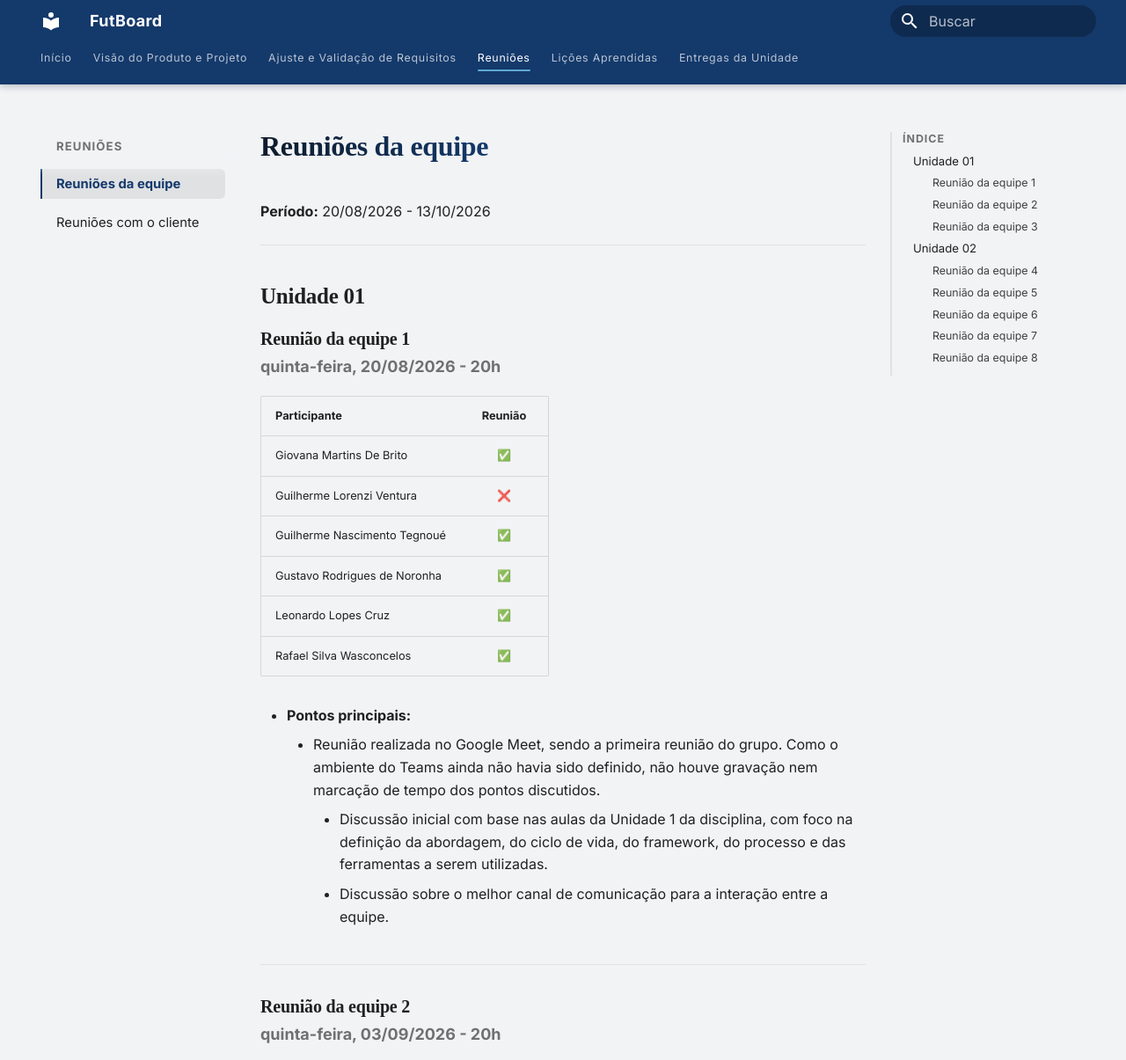
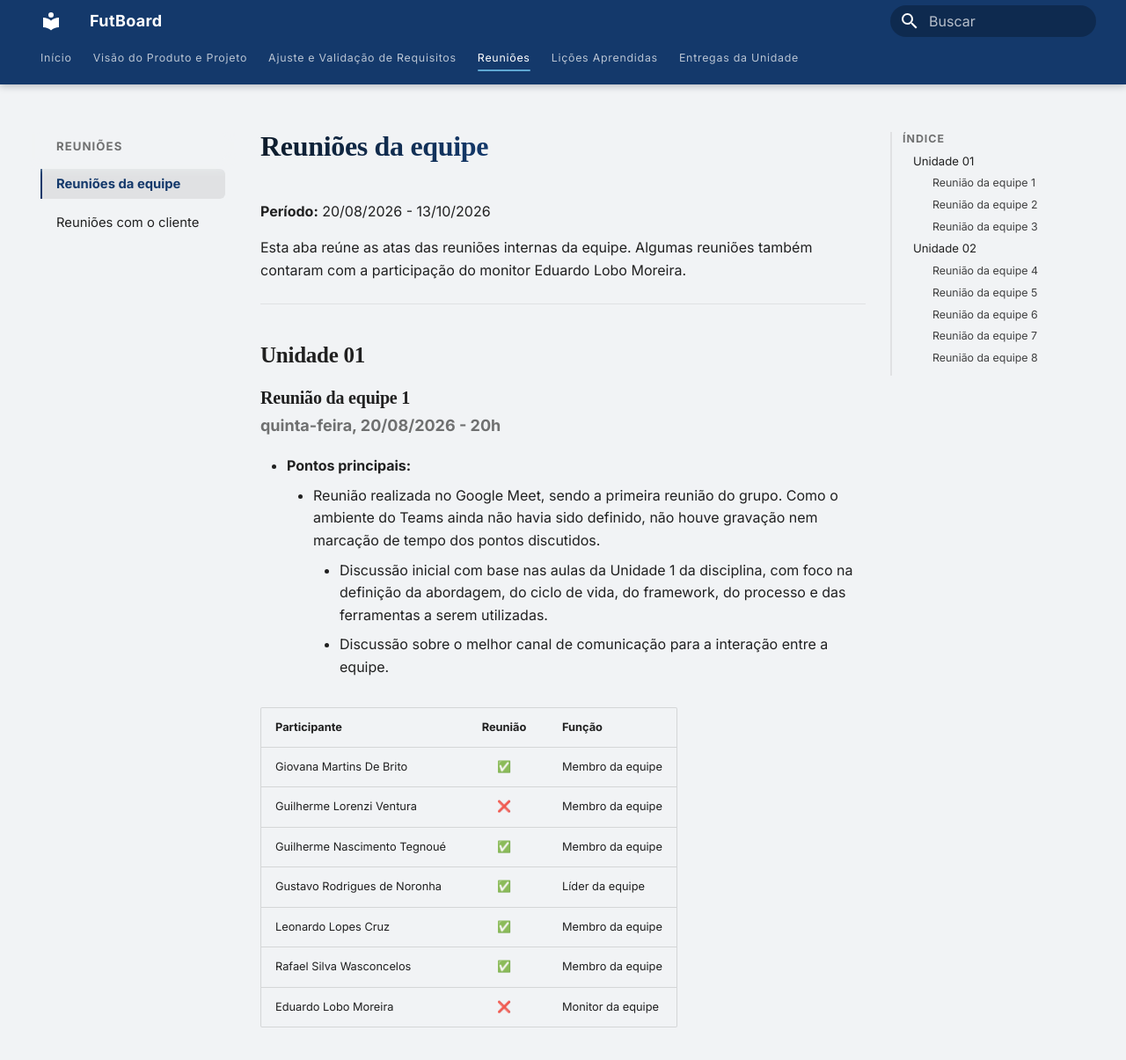
Before and after one commit to mdsreq-fga-unb/REQ-2026.2-T01-FutBoard, an MkDocs documentation site: the page built from docs/atas-reunioes/reunioes-da-equipe.md, in a window 1280 px wide and 1400 px high, cut to the strip 0-1205 px from the top of the window. Shown: the whole strip at 88% size. Built offline with MkDocs 1.6.1 and Material for MkDocs 9.7.7, drawn with Linux system fonts in a browser that asks for light colours; some of the changed text lies outside the part shown.

Commit message:
docs: atualiza atas das reunioes da equipe

```diff
--- a/docs/atas-reunioes/reunioes-da-equipe.md
+++ b/docs/atas-reunioes/reunioes-da-equipe.md
@@ -1,6 +1,8 @@
 # Reuniões da equipe
 
 **Período:** 20/08/2026 - 13/10/2026
+
+Esta aba reúne as atas das reuniões internas da equipe. Algumas reuniões também contaram com a participação do monitor Eduardo Lobo Moreira.
 
 ---
 
@@ -10,19 +12,20 @@
 
 <p class="reuniao-data">quinta-feira, 20/08/2026 - 20h</p>
 
-| Participante | Reunião |
-| :--- | :---: |
-| Giovana Martins De Brito | ✅ |
-| Guilherme Lorenzi Ventura | ❌ |
-| Guilherme Nascimento Tegnoué | ✅ |
-| Gustavo Rodrigues de Noronha | ✅ |
-| Leonardo Lopes Cruz | ✅ |
-| Rafael Silva Wasconcelos | ✅ |
-
 - **Pontos principais:**
     - Reunião realizada no Google Meet, sendo a primeira reunião do grupo. Como o ambiente do Teams ainda não havia sido definido, não houve gravação nem marcação de tempo dos pontos discutidos.
         - Discussão inicial com base nas aulas da Unidade 1 da disciplina, com foco na definição da abordagem, do ciclo de vida, do framework, do processo e das ferramentas a serem utilizadas.
         - Discussão sobre o melhor canal de comunicação para a interação entre a equipe.
+
+| Participante | Reunião | Função |
+| :--- | :---: | :--- |
+| Giovana Martins De Brito | ✅ | Membro da equipe |
+| Guilherme Lorenzi Ventura | ❌ | Membro da equipe |
+| Guilherme Nascimento Tegnoué | ✅ | Membro da equipe |
+| Gustavo Rodrigues de Noronha | ✅ | Líder da equipe |
+| Leonardo Lopes Cruz | ✅ | Membro da equipe |
+| Rafael Silva Wasconcelos | ✅ | Membro da equipe |
+| Eduardo Lobo Moreira | ❌ | Monitor da equipe |
 
 ---
 
@@ -33,21 +36,21 @@
 <iframe width="560" height="315" src="https://www.youtube.com/embed/dmpsZyy7fM0" title="YouTube video player" frameborder="0" allow="accelerometer; autoplay; clipboard-write; encrypted-media; gyroscope; picture-in-picture; web-share" referrerpolicy="strict-origin-when-cross-origin" allowfullscreen></iframe>
 acesse diretamente pelo link: [https://www.youtube.com/watch?v=dmpsZyy7fM0](https://www.youtube.com/watch?v=dmpsZyy7fM0)
 
-| Participante | Reunião |
-| :--- | :---: |
-| Giovana Martins De Brito | ✅ |
-| Guilherme Lorenzi Ventura | ❌ |
-| Guilherme Nascimento Tegnoué | ✅ |
-| Gustavo Rodrigues de Noronha | ✅ |
-| Leonardo Lopes Cruz | ✅ |
-| Rafael Silva Wasconcelos | ✅ |
+- **Pontos principais:**
+    - **[(0:00–21:20)](https://youtu.be/dmpsZyy7fM0?t=0)** Brainstorming geral sobre o formato da documentação, processo de validação e prototipação, com orientações do monitor
+    - **[(21:20–45:14)](https://youtu.be/dmpsZyy7fM0?t=1280)** Divisão de tópicos da entrega, confirmando a abordagem híbrida, discussão sobre combinação de (RAD + Scrum) e organização por unidades
+    - **[(45:14–50:18)](https://youtu.be/dmpsZyy7fM0?t=2714)** Configuração do GitPages com base no exemplo de outro grupo
+    - **[(50:18–56:25)](https://youtu.be/dmpsZyy7fM0?t=3018)** Brainstorming sobre as tecnologias a serem utilizadas e primeiros requisitos não funcionais (ex: responsividade)
 
-- **Pontos principais:**
-    - Reunião com o monitor (Eduardo Lobo Moreira):
-        - **(0:00–21:20)** Brainstorming geral sobre o formato da documentação, processo de validação e prototipação, com orientações do monitor
-        - **(21:20–45:14)** Divisão de tópicos da entrega, confirmando a abordagem híbrida, discussão sobre combinação de (RAD + Scrum) e organização por unidades
-        - **(45:14–50:18)** Configuração do GitPages com base no exemplo de outro grupo
-        - **(50:18–56:25)** Brainstorming sobre as tecnologias a serem utilizadas e primeiros requisitos não funcionais (ex: responsividade)
+| Participante | Reunião | Função |
+| :--- | :---: | :--- |
+| Giovana Martins De Brito | ✅ | Membro da equipe |
+| Guilherme Lorenzi Ventura | ❌ | Membro da equipe |
+| Guilherme Nascimento Tegnoué | ✅ | Membro da equipe |
+| Gustavo Rodrigues de Noronha | ✅ | Líder da equipe |
+| Leonardo Lopes Cruz | ✅ | Membro da equipe |
+| Rafael Silva Wasconcelos | ✅ | Membro da equipe |
+| Eduardo Lobo Moreira | ✅ | Monitor da equipe |
 
 ---
 
@@ -58,18 +61,19 @@
 <iframe width="560" height="315" src="https://www.youtube.com/embed/sGVy99lSdjE" title="Reunião da equipe 3" frameborder="0" allow="accelerometer; autoplay; clipboard-write; encrypted-media; gyroscope; picture-in-picture; web-share" allowfullscreen></iframe>
 acesse diretamente pelo link: [https://youtu.be/sGVy99lSdjE](https://youtu.be/sGVy99lSdjE)
 
-| Participante | Reunião |
-| :--- | :---: |
-| Giovana Martins De Brito | ✅ |
-| Guilherme Lorenzi Ventura | ✅ |
-| Guilherme Nascimento Tegnoué | ✅ |
-| Gustavo Rodrigues de Noronha | ✅ |
-| Leonardo Lopes Cruz | ✅ |
-| Rafael Silva Wasconcelos | ✅ |
-
 - **Pontos principais:**
     - Reunião:
-        - **(0:00–20:37)** Apresentação do projeto para a turma, Unidade 1 da disciplina: cenário atual do cliente (Canaã Esporte Clube e Marcos Vinícius), mapa de stakeholders, objetivos e características do produto, tecnologias escolhidas, intervenção social, justificativa da metodologia RAD, plano de engenharia de requisitos e cronograma de entregas
+        - **[(0:00–20:37)](https://youtu.be/sGVy99lSdjE?t=0)** Apresentação do projeto para a turma, Unidade 1 da disciplina: cenário atual do cliente (Canaã Esporte Clube e Marcos Vinícius), mapa de stakeholders, objetivos e características do produto, tecnologias escolhidas, intervenção social, justificativa da metodologia RAD, plano de engenharia de requisitos e cronograma de entregas
+
+| Participante | Reunião | Função |
+| :--- | :---: | :--- |
+| Giovana Martins De Brito | ✅ | Membro da equipe |
+| Guilherme Lorenzi Ventura | ✅ | Membro da equipe |
+| Guilherme Nascimento Tegnoué | ✅ | Membro da equipe |
+| Gustavo Rodrigues de Noronha | ✅ | Líder da equipe |
+| Leonardo Lopes Cruz | ✅ | Membro da equipe |
+| Rafael Silva Wasconcelos | ✅ | Membro da equipe |
+| Eduardo Lobo Moreira | ❌ | Monitor da equipe |
 
 ---
 
@@ -83,22 +87,23 @@
 
 acesse diretamente pelo link: [https://www.youtube.com/watch?v=eY2iFLayj3U](https://www.youtube.com/watch?v=eY2iFLayj3U)
 
-| Participante | Reunião |
-| :--- | :---: |
-| Giovana Martins De Brito | ✅ |
-| Guilherme Lorenzi Ventura | ✅ |
-| Guilherme Nascimento Tegnoué | ✅ |
-| Gustavo Rodrigues de Noronha | ✅ |
-| Leonardo Lopes Cruz | ✅ |
-| Rafael Silva Wasconcelos | ✅ |
-
 - **Pontos principais:**
     - Reunião:
-        - **(0:00–4:22)** Transformação da transcrição da reunião com o cliente em requisitos e histórias de usuário, e revisão inicial da matriz MoSCoW já esboçada
-        - **(4:22–10:09)** Divisão das issues do GitHub entre os integrantes e organização do quadro no GitHub Projects
-        - **(12:20–23:51)** Revisão de issues apontadas pelo professor George, como a ausência de validação pela comissão técnica nas análises
-        - **(26:57–42:40)** Planejamento da entrega de um protótipo de baixa/média fidelidade: construção do fluxo de interface a partir dos RFs
-        - **(51:19–1:03:45)** Revisão do cronograma da disciplina e organização de documentos para as próximas entregas
+        - **[(0:00–4:22)](https://youtu.be/eY2iFLayj3U?t=0)** Transformação da transcrição da reunião com o cliente em requisitos e histórias de usuário, e revisão inicial da matriz MoSCoW já esboçada
+        - **[(4:22–10:09)](https://youtu.be/eY2iFLayj3U?t=262)** Divisão das issues do GitHub entre os integrantes e organização do quadro no GitHub Projects
+        - **[(12:20–23:51)](https://youtu.be/eY2iFLayj3U?t=740)** Revisão de issues apontadas pelo professor George, como a ausência de validação pela comissão técnica nas análises
+        - **[(26:57–42:40)](https://youtu.be/eY2iFLayj3U?t=1617)** Planejamento da entrega de um protótipo de baixa/média fidelidade: construção do fluxo de interface a partir dos RFs
+        - **[(51:19–1:03:45)](https://youtu.be/eY2iFLayj3U?t=3079)** Revisão do cronograma da disciplina e organização de documentos para as próximas entregas
+
+| Participante | Reunião | Função |
+| :--- | :---: | :--- |
+| Giovana Martins De Brito | ✅ | Membro da equipe |
+| Guilherme Lorenzi Ventura | ✅ | Membro da equipe |
+| Guilherme Nascimento Tegnoué | ✅ | Membro da equipe |
+| Gustavo Rodrigues de Noronha | ✅ | Líder da equipe |
+| Leonardo Lopes Cruz | ✅ | Membro da equipe |
+| Rafael Silva Wasconcelos | ✅ | Membro da equipe |
+| Eduardo Lobo Moreira | ❌ | Monitor da equipe |
 
 ---
 
@@ -110,22 +115,22 @@
 
 acesse diretamente pelo link: [https://www.youtube.com/watch?v=mShVbh8Q08E](https://www.youtube.com/watch?v=mShVbh8Q08E)
 
-| Participante | Reunião |
-| :--- | :---: |
-| Giovana Martins De Brito | ✅ |
-| Guilherme Lorenzi Ventura | ❌ |
-| Guilherme Nascimento Tegnoué | ✅ |
-| Gustavo Rodrigues de Noronha | ✅ |
-| Leonardo Lopes Cruz | ✅ |
-| Rafael Silva Wasconcelos | ✅ |
+- **Pontos principais:**
+    - **[(0:00–19:04)](https://youtu.be/mShVbh8Q08E?t=0)** Orientações do monitor sobre registro de lições aprendidas, checklist DOR (critério INVEST) e correção de issues apontadas pela banca
+    - **[(19:04–45:16)](https://youtu.be/mShVbh8Q08E?t=1144)** Ajuste da granularidade dos requisitos funcionais e não funcionais
+    - **[(45:16–1:00:58)](https://youtu.be/mShVbh8Q08E?t=2716)** Estruturação da matriz de valor x esforço a partir das características do produto, com exemplos de critérios (complexidade técnica, regra de negócio)
+    - **[(1:06:39–2:24:34)](https://youtu.be/mShVbh8Q08E?t=3999)** Revisão e granularização ao vivo dos requisitos (fluxo de telas, biblioteca, cadastro de atividade e sessão), ajustando em conjunto no Miro
+    - **[(2:24:34–2:46:08)](https://youtu.be/mShVbh8Q08E?t=8674)** Planejamento do cronograma de entregas (requisitos, matriz de esforço x valor, validação com o cliente)
 
-- **Pontos principais:**
-    - Reunião com o monitor (Eduardo Lobo Moreira):
-        - **(0:00–19:04)** Orientações do monitor sobre registro de lições aprendidas, checklist DOR (critério INVEST) e correção de issues apontadas pela banca
-        - **(19:04–45:16)** Ajuste da granularidade dos requisitos funcionais e não funcionais
-        - **(45:16–1:00:58)** Estruturação da matriz de valor x esforço a partir das características do produto, com exemplos de critérios (complexidade técnica, regra de negócio)
-        - **(1:06:39–2:24:34)** Revisão e granularização ao vivo dos requisitos (fluxo de telas, biblioteca, cadastro de atividade e sessão), ajustando em conjunto no Miro
-        - **(2:24:34–2:46:08)** Planejamento do cronograma de entregas (requisitos, matriz de esforço x valor, validação com o cliente)
+| Participante | Reunião | Função |
+| :--- | :---: | :--- |
+| Giovana Martins De Brito | ✅ | Membro da equipe |
+| Guilherme Lorenzi Ventura | ❌ | Membro da equipe |
+| Guilherme Nascimento Tegnoué | ✅ | Membro da equipe |
+| Gustavo Rodrigues de Noronha | ✅ | Líder da equipe |
+| Leonardo Lopes Cruz | ✅ | Membro da equipe |
+| Rafael Silva Wasconcelos | ✅ | Membro da equipe |
+| Eduardo Lobo Moreira | ✅ | Monitor da equipe |
 
 ---
 
@@ -137,21 +142,22 @@
 
 acesse diretamente pelo link: [https://www.youtube.com/watch?v=ZDTSmL4VHm0](https://www.youtube.com/watch?v=ZDTSmL4VHm0)
 
-| Participante | Reunião |
-| :--- | :---: |
-| Giovana Martins De Brito | ✅ |
-| Guilherme Lorenzi Ventura | ❌ |
-| Guilherme Nascimento Tegnoué | ✅ |
-| Gustavo Rodrigues de Noronha | ✅ |
-| Leonardo Lopes Cruz | ❌ |
-| Rafael Silva Wasconcelos | ✅ |
-
 - **Pontos principais:**
     - Reunião:
         - **Atividade 2 Semana Universitária — Verificação em pares:**
-            - **(0:00–4:21)** Definição da rotina de ajuste dos requisitos apontados pelo grupo Requisitados durante a atividade da Semana Universitária, por meio de uma planilha de registro e justificativa.
+            - **[(0:00–4:21)](https://youtu.be/ZDTSmL4VHm0?t=0)** Definição da rotina de ajuste dos requisitos apontados pelo grupo Requisitados durante a atividade da Semana Universitária, por meio de uma planilha de registro e justificativa.
             - Organização do processo de revisão e correção dos requisitos com foco na validação em dupla.
-        - **(4:34–8:45)** Combinado de manter Miro, GitPages e planilha sincronizados, definição do processo de verificação por todos os integrantes e do prazo até domingo à noite 27/08
+        - **[(4:34–8:45)](https://youtu.be/ZDTSmL4VHm0?t=274)** Combinado de manter Miro, GitPages e planilha sincronizados, definição do processo de verificação por todos os integrantes e do prazo até domingo à noite 27/08
+
+| Participante | Reunião | Função |
+| :--- | :---: | :--- |
+| Giovana Martins De Brito | ✅ | Membro da equipe |
+| Guilherme Lorenzi Ventura | ❌ | Membro da equipe |
+| Guilherme Nascimento Tegnoué | ✅ | Membro da equipe |
+| Gustavo Rodrigues de Noronha | ✅ | Líder da equipe |
+| Leonardo Lopes Cruz | ❌ | Membro da equipe |
+| Rafael Silva Wasconcelos | ✅ | Membro da equipe |
+| Eduardo Lobo Moreira | ❌ | Monitor da equipe |
 
 ---
 
@@ -163,25 +169,25 @@
 
 acesse diretamente pelo link: [https://youtu.be/53fCq08OHPc](https://youtu.be/53fCq08OHPc)
 
-| Participante | Reunião |
-| :--- | :---: |
-| Giovana Martins De Brito | ✅ |
-| Guilherme Lorenzi Ventura | ✅ |
-| Guilherme Nascimento Tegnoué | ✅ |
-| Gustavo Rodrigues de Noronha | ✅ |
-| Leonardo Lopes Cruz | ✅ |
-| Rafael Silva Wasconcelos | ✅ |
+- **Pontos principais:**
+    - **Atividade 3 Semana Universitária — Ajuste e validação dos requisitos:**
+        - **[(0:00–14:31)](https://youtu.be/53fCq08OHPc?t=0)** Os ajustes dos requisitos listados pela equipe Requisitados já haviam sido feitos antes da reunião; nessa etapa, o grupo validou e consolidou o consenso sobre as dúvidas restantes com base no feedback recebido.
+        - Foram refinados o requisito de filtro, separada a busca/reutilização de atividade da biblioteca e padronizado o agente "treinador e auxiliar técnico" em todos os RFs.
+    - **Atividade 4 Semana Universitária — Priorização dos requisitos e definição do MVP:**
+        - **[(16:15–21:35)](https://youtu.be/53fCq08OHPc?t=975)** Definição de como estruturar a entrega final no GitPages: nova aba de validação/verificação na planilha markdown e padronização do vínculo história de usuário ↔ requisito funcional (1 para 1)
+        - **[(21:35–1:44:25)](https://youtu.be/53fCq08OHPc?t=1295)** Construção da matriz de valor x esforço com votação em grupo (esforço, complexidade e conhecimento da equipe) para cada requisito
+        - **[(1:44:25–2:10:52)](https://youtu.be/53fCq08OHPc?t=6265)** Definição da lista de requisitos que compõem o MVP e elaboração das justificativas da composição
+        - **[(2:10:52–2:21:38)](https://youtu.be/53fCq08OHPc?t=7852)** Divisão das tarefas finais entre os integrantes para publicação no GitPages até o prazo
 
-- **Pontos principais:**
-    - Reunião com o monitor (Eduardo Lobo Moreira):
-        - **Atividade 3 Semana Universitária — Ajuste e validação dos requisitos:**
-            - **(0:00–14:31)** Os ajustes dos requisitos listados pela equipe Requisitados já haviam sido feitos antes da reunião; nessa etapa, o grupo validou e consolidou o consenso sobre as dúvidas restantes com base no feedback recebido.
-            - Foram refinados o requisito de filtro, separada a busca/reutilização de atividade da biblioteca e padronizado o agente "treinador e auxiliar técnico" em todos os RFs.
-        - **Atividade 4 Semana Universitária — Priorização dos requisitos e definição do MVP:**
-            - **(16:15–21:35)** Definição de como estruturar a entrega final no GitPages: nova aba de validação/verificação na planilha markdown e padronização do vínculo história de usuário ↔ requisito funcional (1 para 1)
-            - **(21:35–1:44:25)** Construção da matriz de valor x esforço com votação em grupo (esforço, complexidade e conhecimento da equipe) para cada requisito
-            - **(1:44:25–2:10:52)** Definição da lista de requisitos que compõem o MVP e elaboração das justificativas da composição
-            - **(2:10:52–2:21:38)** Divisão das tarefas finais entre os integrantes para publicação no GitPages até o prazo
+| Participante | Reunião | Função |
+| :--- | :---: | :--- |
+| Giovana Martins De Brito | ✅ | Membro da equipe |
+| Guilherme Lorenzi Ventura | ✅ | Membro da equipe |
+| Guilherme Nascimento Tegnoué | ✅ | Membro da equipe |
+| Gustavo Rodrigues de Noronha | ✅ | Líder da equipe |
+| Leonardo Lopes Cruz | ✅ | Membro da equipe |
+| Rafael Silva Wasconcelos | ✅ | Membro da equipe |
+| Eduardo Lobo Moreira | ✅ | Monitor da equipe |
 
 ---
 
@@ -193,19 +199,19 @@
 
 acesse diretamente pelo link: [https://youtu.be/VPm3w_qQYpE](https://youtu.be/VPm3w_qQYpE)
 
-| Participante | Reunião |
-| :--- | :---: |
-| Giovana Martins De Brito | ✅ |
-| Guilherme Lorenzi Ventura | ❌ |
-| Guilherme Nascimento Tegnoué | ✅ |
-| Gustavo Rodrigues de Noronha | ✅ |
-| Leonardo Lopes Cruz | ✅ |
-| Rafael Silva Wasconcelos | ✅ |
+- **Pontos principais:**
+    - **[(0:00–16:34)](https://youtu.be/VPm3w_qQYpE?t=0)** Aplicação do feedback do professor George, apresentado durante a apresentação do grupo em aula das quatro atividades da Semana Universitária, sobre os requisitos de filtro e dashboard e sobre o excesso de RFs no MVP. Decisão de dividir os gráficos do dashboard em requisitos distintos e utilizar a frequência de uso para reduzir o escopo do MVP.
+    - **[(21:45–42:25)](https://youtu.be/VPm3w_qQYpE?t=1305)** Explicação do monitor sobre os checklists DOR (critério INVEST) e DOD, usados para avaliar se um requisito está pronto para ser desenvolvido ou finalizado
+    - **[(42:25–1:09:29)](https://youtu.be/VPm3w_qQYpE?t=2545)** Reescrita do requisito de filtro como um requisito de consulta ("Consultar treino por periodização"), com os filtros de macrociclo, mesociclo, microciclo e sessão movidos para a regra de negócio
+    - **[(1:09:29–1:29:12)](https://youtu.be/VPm3w_qQYpE?t=4169)** Quebra do antigo requisito de dashboard em requisitos distintos de consulta, com decisão de mover a explicação de termos técnicos para um catálogo/glossário à parte
+    - **[(1:42:03–1:57:39)](https://youtu.be/VPm3w_qQYpE?t=6123)** Divisão final das tarefas entre os integrantes, com prazo combinado até domingo 04/10/2026
 
-- **Pontos principais:**
-    - Reunião com o monitor (Eduardo Lobo Moreira):
-        - **(0:00–16:34)** Aplicação do feedback do professor George, apresentado durante a apresentação do grupo em aula das quatro atividades da Semana Universitária, sobre os requisitos de filtro e dashboard e sobre o excesso de RFs no MVP. Decisão de dividir os gráficos do dashboard em requisitos distintos e utilizar a frequência de uso para reduzir o escopo do MVP.
-        - **(21:45–42:25)** Explicação do monitor sobre os checklists DOR (critério INVEST) e DOD, usados para avaliar se um requisito está pronto para ser desenvolvido ou finalizado
-        - **(42:25–1:09:29)** Reescrita do requisito de filtro como um requisito de consulta ("Consultar treino por periodização"), com os filtros de macrociclo, mesociclo, microciclo e sessão movidos para a regra de negócio
-        - **(1:09:29–1:29:12)** Quebra do antigo requisito de dashboard em requisitos distintos de consulta, com decisão de mover a explicação de termos técnicos para um catálogo/glossário à parte
-        - **(1:42:03–1:57:39)** Divisão final das tarefas entre os integrantes, com prazo combinado até domingo 04/10/2026
+| Participante | Reunião | Função |
+| :--- | :---: | :--- |
+| Giovana Martins De Brito | ✅ | Membro da equipe |
+| Guilherme Lorenzi Ventura | ❌ | Membro da equipe |
+| Guilherme Nascimento Tegnoué | ✅ | Membro da equipe |
+| Gustavo Rodrigues de Noronha | ✅ | Líder da equipe |
+| Leonardo Lopes Cruz | ✅ | Membro da equipe |
+| Rafael Silva Wasconcelos | ✅ | Membro da equipe |
+| Eduardo Lobo Moreira | ✅ | Monitor da equipe |
```
